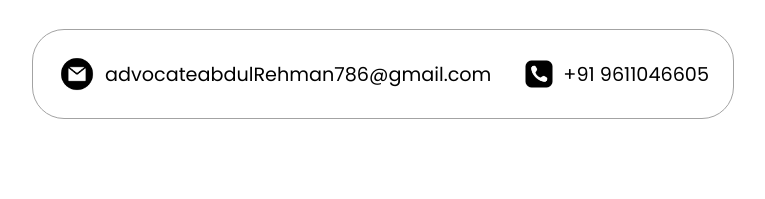
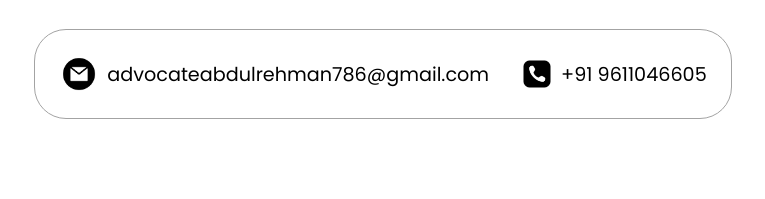
Before and after one commit to Maanayush10/AbdulRehaman, a plain HTML site: page index.html in a window 1280 px wide. Shown: the part 2564-2763 px from the top of the page, 257-1022 px from the left. Drawn offline with Linux system fonts and the light colour scheme.

Commit message:
Update index.html

```diff
--- a/index.html
+++ b/index.html
@@ -196,7 +196,7 @@
     <div class="contact-info-upper-container">
       <div class="contact-info-container">
         <img src="./assets/email.png" alt="Email icon" class="icon contact-icon email-icon" />
-        <p><a href="mailto:examplemail@gmail.com">advocateabdulRehman786@gmail.com</a></p>
+        <p><a href="mailto:advocateabdulrehman786@gmail.com">advocateabdulrehman786@gmail.com</a></p>
       </div>
       <div class="contact-info-container">
         <img src="./assets/phone.png" alt="LinkedIn icon" class="icon contact-icon" />
```
